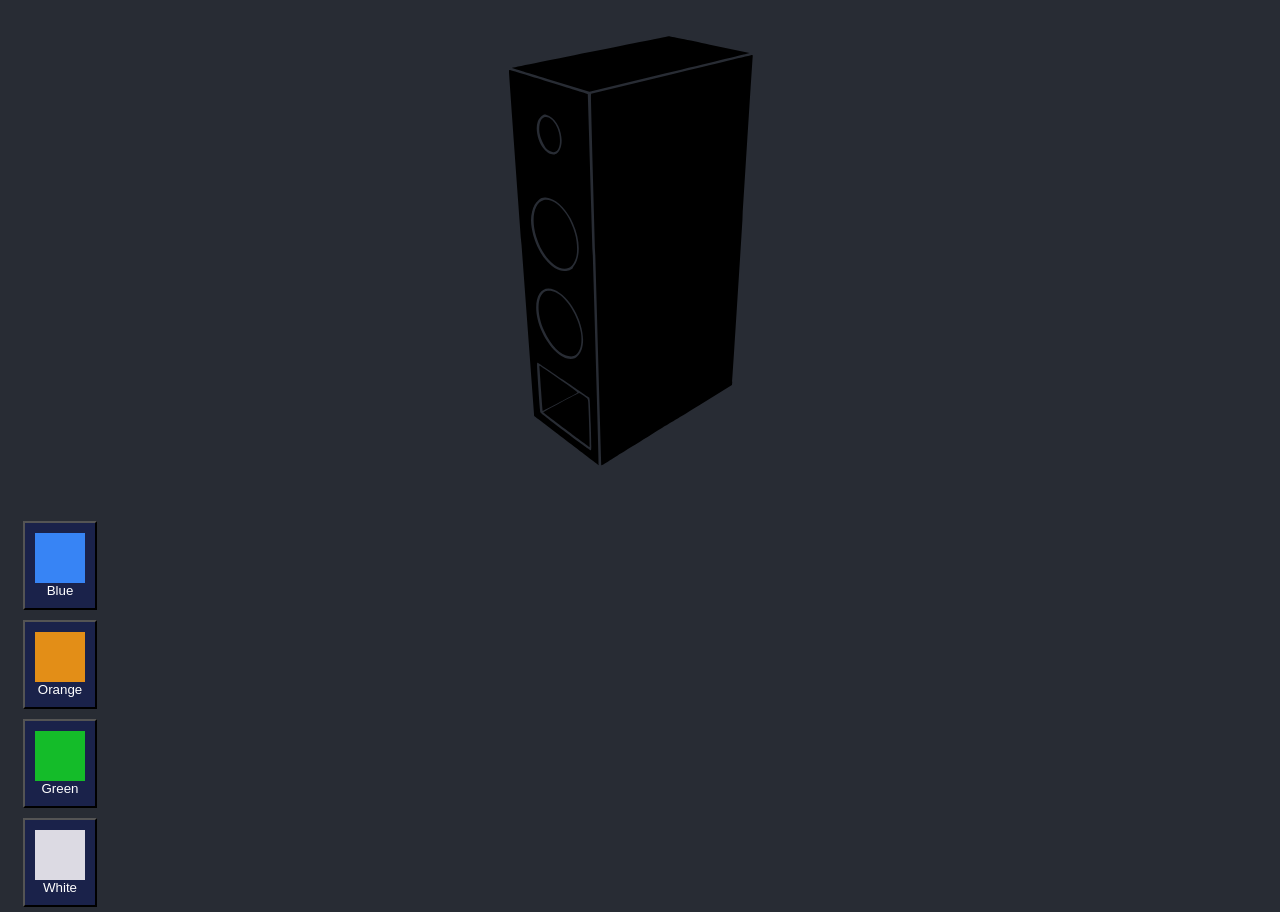
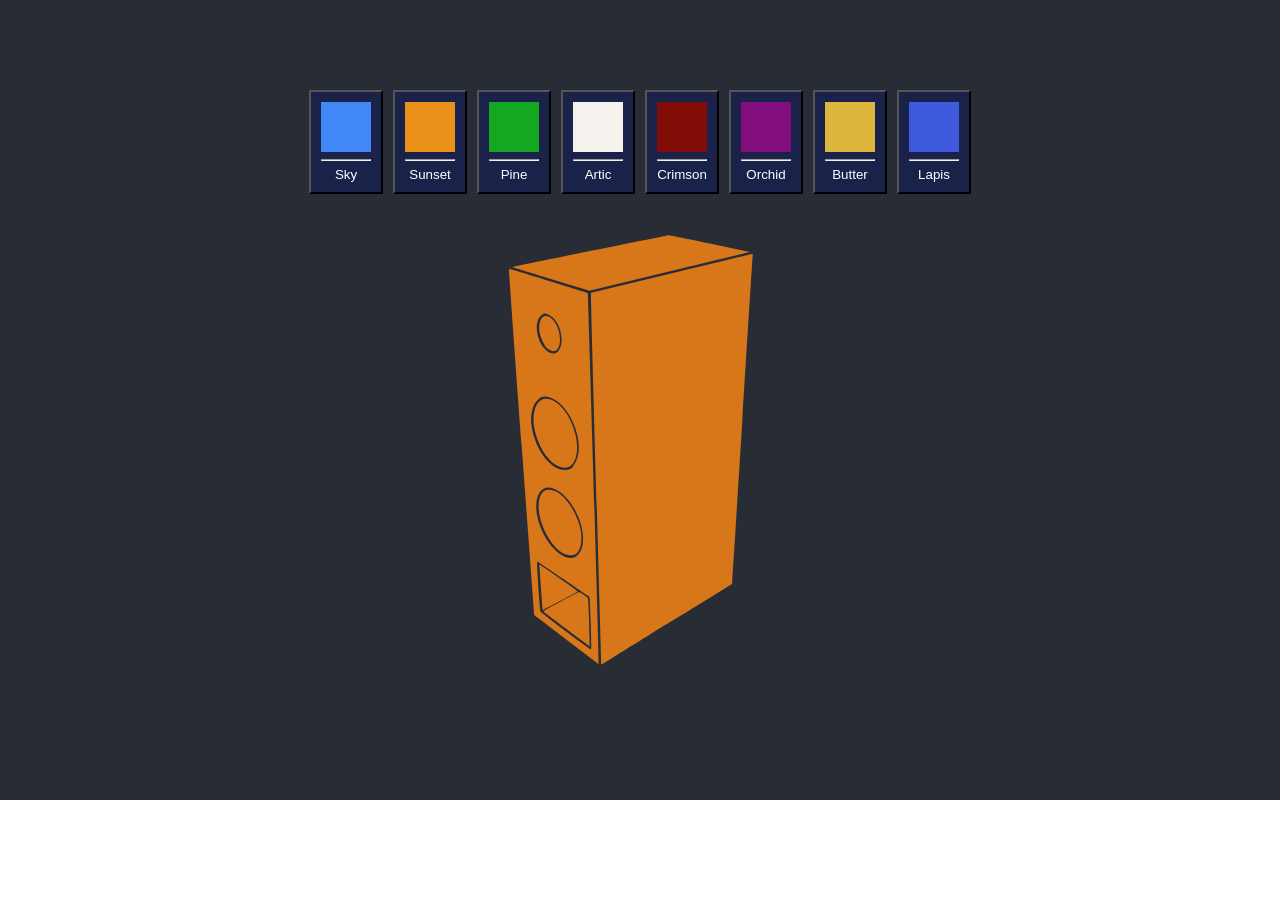
Before and after one commit to SebastianMunozMora/AudioShopFront, a React (Create React App) app: page / in a window 1280 px wide. After the commit the page ends 800 px from the top, so only its background shows below. Built offline with nearby package versions, Linux system fonts and the light colour scheme.

Commit message:
Color palette

```diff
--- a/src/App.js
+++ b/src/App.js
@@ -9,8 +9,8 @@ function App() {
     <div className="App">
       <header className="App-header">
         <div>
-          <Feature image={"tall_case.svg"}/>
           <ColorSelector />
+
         </div>
 
       </header>
--- a/src/ColorSelector.css
+++ b/src/ColorSelector.css
@@ -7,7 +7,7 @@ div{
 }
 
 #color-palette{
-   width: 120px;
+
 }
 
 .palette{
@@ -16,3 +16,9 @@ div{
     padding: 10px;
     color: white;
 }
+
+.color-plate{
+    background: black;
+    width: 50px;
+    height: 50px
+}
--- a/src/ColorSelector.js
+++ b/src/ColorSelector.js
@@ -1,50 +1,75 @@
 import React from 'react';
 import './ColorSelector.css';
+import Feature from './Feature.js'
 class ColorSelector extends React.Component{
     constructor(props){
         super(props)
         this.colors = [
             {
-                name: "Blue",
+                name: "Sky",
                 filter: "invert(51%) sepia(44%) saturate(5862%) hue-rotate(203deg) brightness(104%) contrast(92%)",
-                background: '#4287f5',
-                width: '50px',
-                height: '50px'
             },
             {
-                name: "Orange",
-                filter: "invert(63%) sepia(95%) saturate(3465%) hue-rotate(8deg) brightness(109%) contrast(82%);",
-                background: "#e38e17",
-                width: '50px',
-                height: '50px'
+                name: "Sunset",
+                filter: "invert(63%) sepia(95%) saturate(3465%) hue-rotate(8deg) brightness(109%) contrast(82%)",
             },
             {
-                name: "Green",
+                name: "Pine",
                 filter: "invert(43%) sepia(99%) saturate(668%) hue-rotate(83deg) brightness(92%) contrast(93%)",
-                background: "#14a821",
-                width: '50px',
-                height: '50px'
             },
             {
-                name: "White",
-                filter: "invert(97%) sepia(6%) saturate(936%) hue-rotate(191deg) brightness(94%) contrast(89%);",
-                background: "#dcdae3",
-                width: '50px',
-                height: '50px'
+                name: "Artic",
+                filter: "invert(95%) sepia(7%) saturate(346%) hue-rotate(325deg) brightness(104%) contrast(92%)",
+            },
+            {
+                name: "Crimson",
+                filter: "invert(11%) sepia(88%) saturate(2932%) hue-rotate(350deg) brightness(94%) contrast(107%)",
+            },
+            {
+                name: "Orchid",
+                filter: "invert(9%) sepia(93%) saturate(4412%) hue-rotate(295deg) brightness(100%) contrast(97%)",
+            },
+            {
+                name: "Butter",
+                filter: "invert(97%) sepia(57%) saturate(5429%) hue-rotate(323deg) brightness(90%) contrast(90%)",
+            },
+            {
+                name: "Lapis",
+                filter: "invert(25%) sepia(80%) saturate(1919%) hue-rotate(220deg) brightness(100%) contrast(88%)",
+            },
+        ]
+        this.state = {
+            style: {
+                filter: "invert(67%) sepia(40%) saturate(5895%) hue-rotate(354deg) brightness(90%) contrast(87%)"
             }
-        ]
+        }
     }
     render(){
         return(<div id="color-palette">
             {this.colors.map((color,key) => {
-                return (<button id={key} class="palette" onClick="">
-                            <div style={color}></div>
+                return (<button id={key} class="palette" onClick={() => {this.setState({style: {filter: color.filter}})}}>
+                            <div className="color-plate" style={color} ></div>
+                            <hr></hr>
                             <div>{color.name}</div>
                         </button>)
             })}
             <br></br>
+            <Feature image="tall_case.svg" style = {this.state.style}/>
         </div>
         )
     }
+
+    changeColor(id,color){
+        this.setState(
+            {
+                style: {
+                    filter: color
+                }
+            }
+
+
+        )
+    }
 }
+
 export default ColorSelector;
--- a/src/Feature.js
+++ b/src/Feature.js
@@ -1,14 +1,22 @@
 import React from 'react'
 import './Feature.css'
+import ColorSelector from './ColorSelector.js'
 class Feature extends React.Component {
     constructor(props){
         super(props)
 
+
     }
 
+
     render(){
-        return( <img src={this.props.image} className="color-filter"></img>)
+        return(
+            <div>
+                <img src={this.props.image} className="color-filter" id="case" style = {this.props.style}></img>
+            </div>
+            )
     }
+
 
 }
 export default Feature;
```
Also changed, not shown: src/Feature.css (line endings or trailing spaces).
